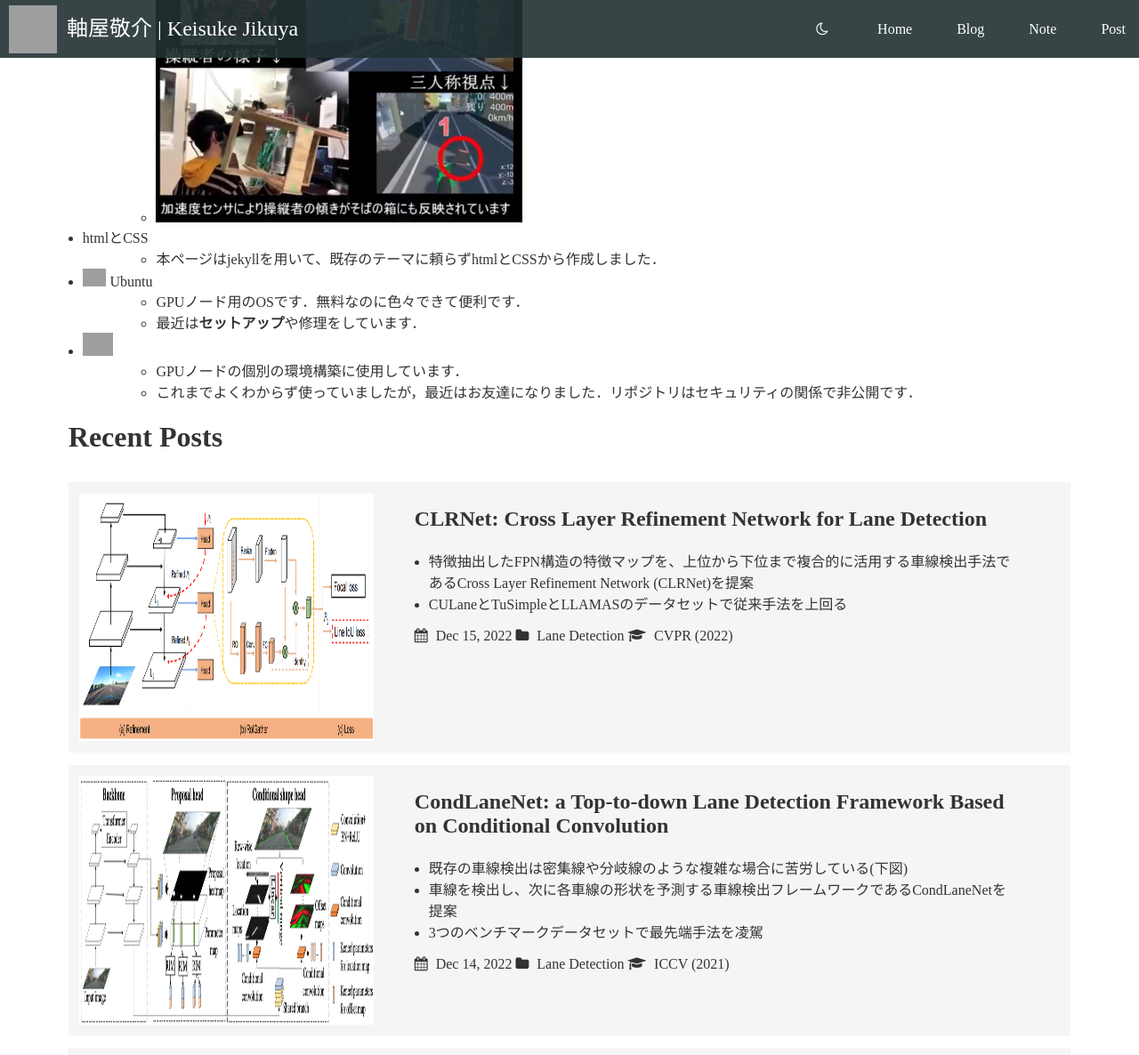
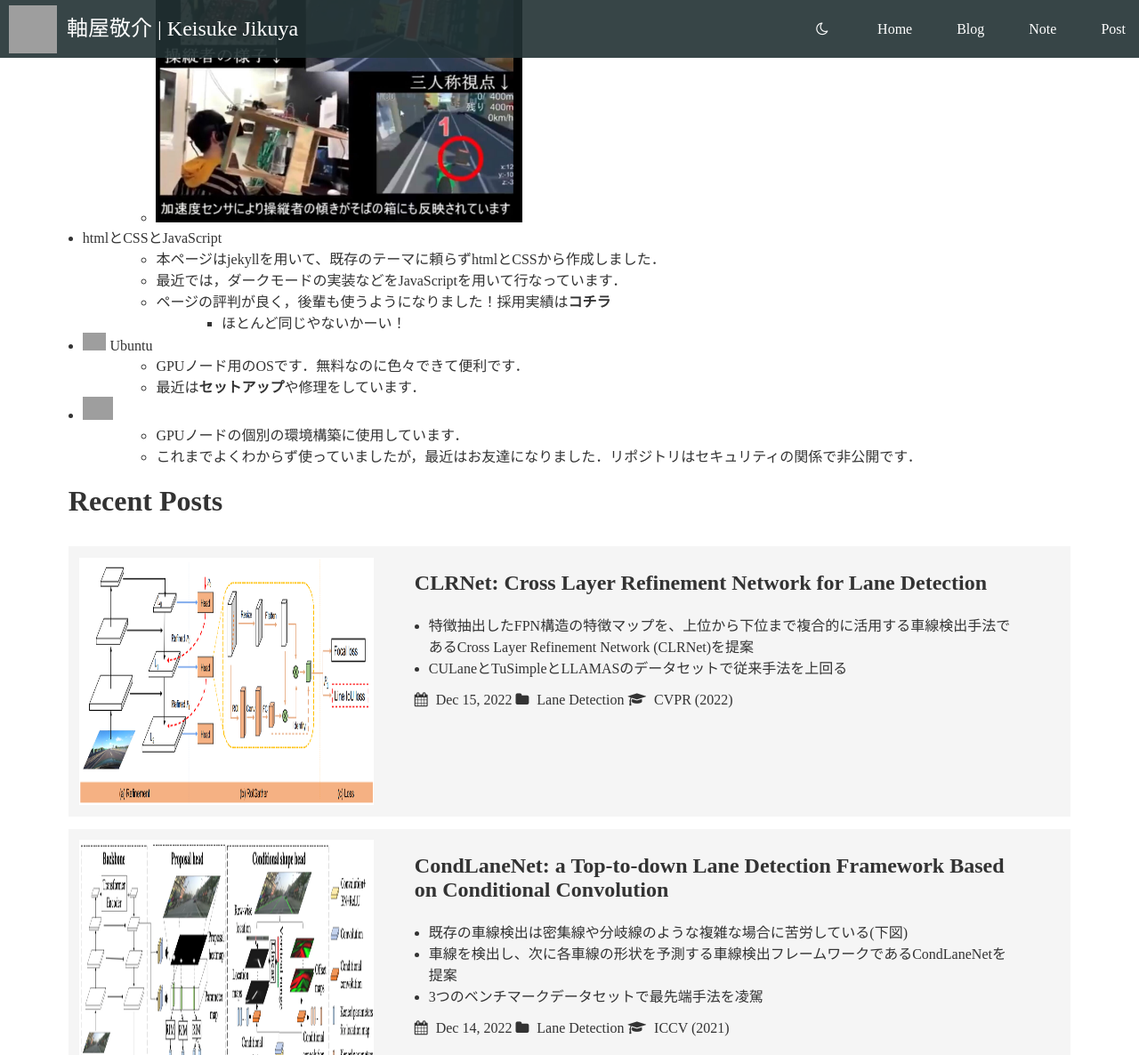
Before and after one commit to Absolute-Value/Portfolio, a Jekyll site: the page built from index.md, in a window 1280 px wide and 1400 px high, scrolled down 1783 px, cut to the strip 0-1186 px from the top of the window. Shown: the whole strip at 89% size. Built offline with Jekyll 4.4.1, drawn with Linux system fonts in a browser that asks for light colours; nearby versions of some CDN libraries; grey boxes are pictures that could not be loaded.

Commit message:
ダークテーマでの表の色を修正し、ダークテーマについて追記

```diff
--- a/assets/css/markdown.css
+++ b/assets/css/markdown.css
@@ -3,6 +3,10 @@
   margin-right: 5%;
   padding-left: 1%;
   padding-right: 1%;
+}
+
+a:hover {
+  color: #42b983;
 }
 
 img {
--- a/index.md
+++ b/index.md
@@ -49,8 +49,11 @@
 - <img src="/assets/images/unity.png" height="25"> Unity
   - VRで蕎麦運びをするゲームとデバイスを作りました．
   - <img src="/assets/images/VR.png" height="300"/>
-- htmlとCSS
+- htmlとCSSとJavaScript
   - 本ページはjekyllを用いて、既存のテーマに頼らずhtmlとCSSから作成しました．
+  - 最近では，ダークモードの実装などをJavaScriptを用いて行なっています．
+  - ページの評判が良く，後輩も使うようになりました！採用実績は<a href="https://ia-gu.github.io/index" class="labo"><b>コチラ</b></a>
+    - ほとんど同じやないかーい！
 - <img src="https://japan.xilinx.com/content/xilinx/ja/products/design-tools/embedded-software/ubuntu/_jcr_content/root/parsysFullWidth/xilinxflexibleslab/xilinxflexibleslab-parsys/xilinxcolumns_149128/childParsys-2/xilinximage.img.png/1644358907679.png" height="20"> Ubuntu
   - GPUノード用のOSです．無料なのに色々できて便利です．
   - 最近は<a href="https://github.com/Absolute-Value/gpu-setup-20.04" class="other"><b>セットアップ</b></a>や修理をしています．
```
Also changed, not shown: notes/Jekyll.md (+27 -1 lines).
